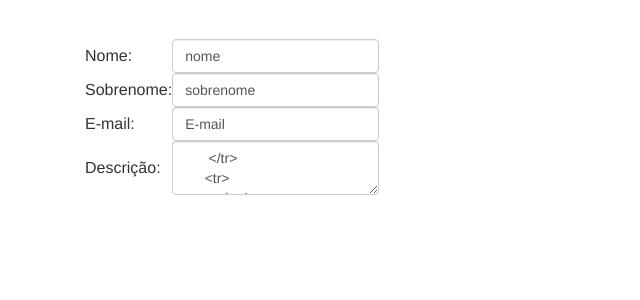
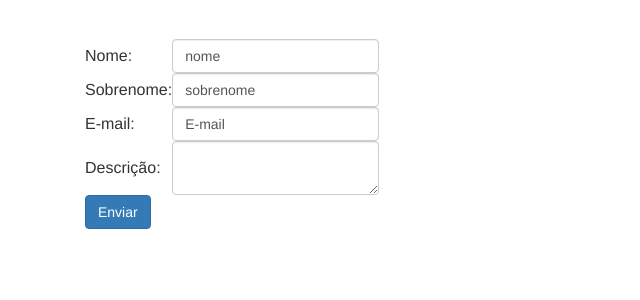
Before and after one commit to maikmedeiros/Loja, a PHP site: page /contato.php in a window 1280 px wide. Shown: the part 51-351 px from the top of the page, without its empty margins (0-640 px from the left). Run offline with PHP 8.4, Linux system fonts and the light colour scheme.

Commit message:
email 1.0

```diff
--- a/LOJA/cabecalho.php
+++ b/LOJA/cabecalho.php
@@ -23,7 +23,7 @@
 							<li><a href="formulario-cadastro.php">ADICIONAR PRODUTO</a></li>
 							<li><a href="visualizar-produto.php">VISUALIZAR PRODUTO</a></li>
 							<li><a href="sobre.php">SOBRE</a></li>
-              <li><a href="sobre.php">CONTATO</a></li>
+              <li><a href="contato.php">CONTATO</a></li>
 						</ul>
 					</div>
 				</div>
--- a/LOJA/contato.php
+++ b/LOJA/contato.php
@@ -4,19 +4,19 @@
    <table>
       <tr>
         <td> Nome: </td>
-        <td> <input class="form-control" type="text" name="nome" value="nome" </td>
+        <td> <input class="form-control" type="text" name="nome" value="nome" /> </td>
       </tr>
       <tr>
         <td> Sobrenome: </td>
-        <td><input class="form-control" type="text" name="sobrenome" value="sobrenome" </td>
+        <td><input class="form-control" type="text" name="sobrenome" value="sobrenome" /> </td>
       </tr>
       <tr>
           <td>E-mail:</td>
-          <td><input class="form-control" type="text" name="email" value="E-mail"</td>
+          <td><input class="form-control" type="text" name="email" value="E-mail" /></td>
       </tr>
       <tr>
           <td>Descrição:</td>
-          <td><textarea class="form-control" name="descricao" value="desricao"</td>
+          <td><textarea class="form-control" name="descricao"</td></textarea>
       </tr>
      <tr>
       <td><button type="submit" class="btn btn-primary"> Enviar</button></td>
--- a/LOJA/enviar-contato.php
+++ b/LOJA/enviar-contato.php
@@ -14,7 +14,7 @@
   $mail->SMTPSecure = 'tls';
   $mail->SMTPAuth = true;
   $mail->Username = "maikmedeirosm@gmail.com";
-  $mail->Password = "Fl@m3ng093";
+  $mail->Password = "";
 
   $mail->setFrom("maikmedeirosm@gmail.com", "Alura Curso PHP e MySQL");
   $mail->addAddress("maikmedeirosm@gmail.com");
```
